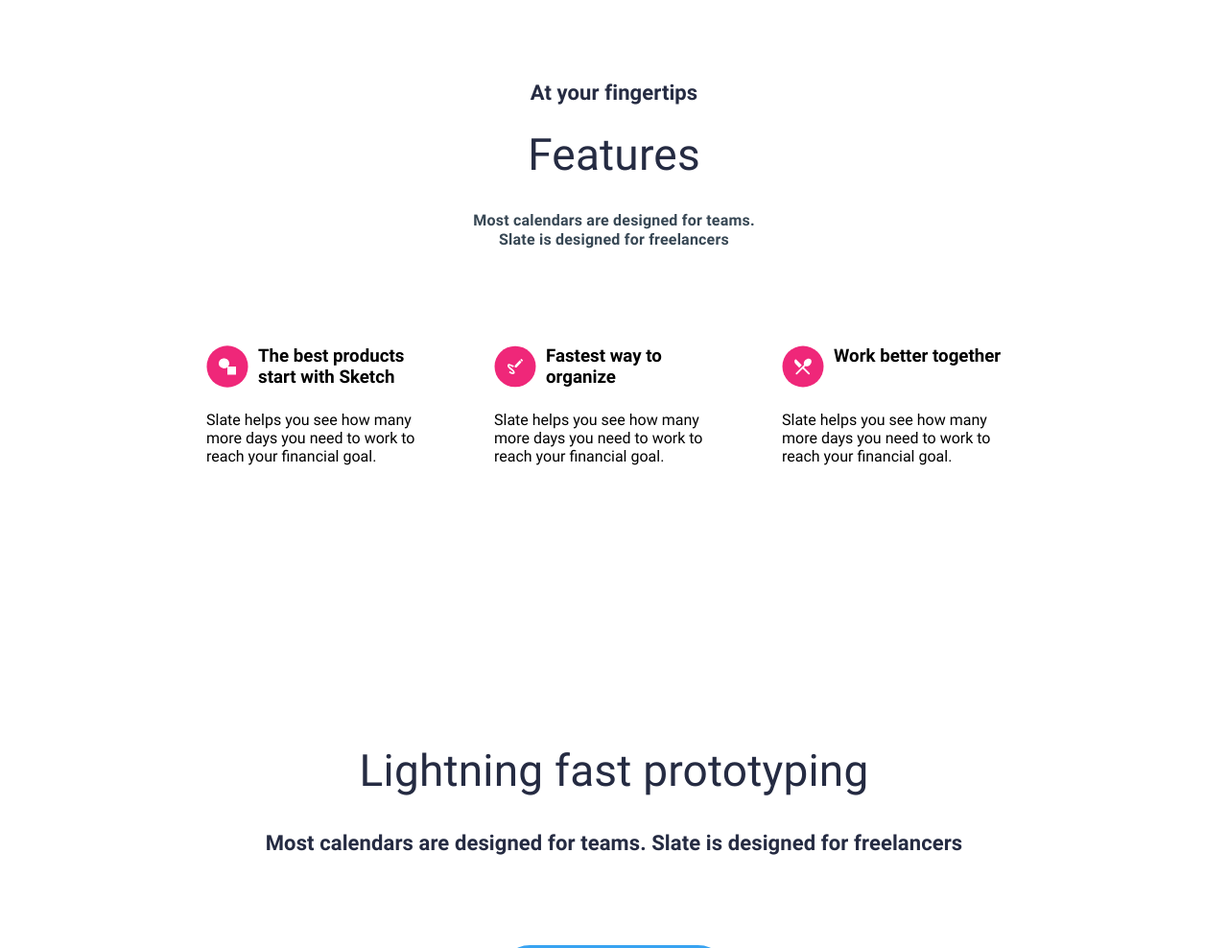
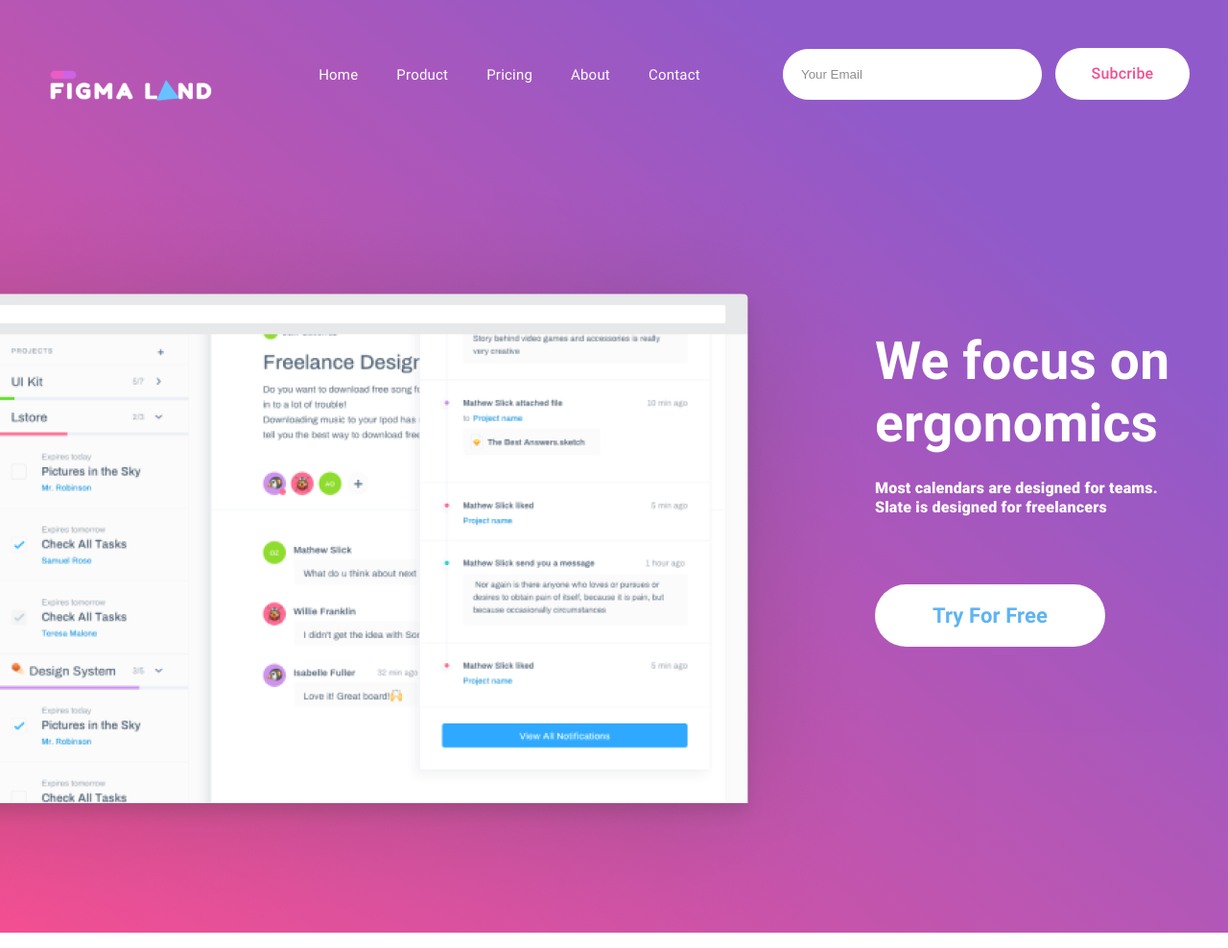
Before and after one commit to lattecoff/9_figma_land, a website: page source/pages/index.html in a window 1280 px wide. Shown: the top 988 px of the page at 96% size. Drawn offline with nearby package versions, Linux system fonts and the light colour scheme; files that its build step writes are made by us from their sources; files whose address does not match are found by name.

Commit message:
Started section heaader. Added logo, menu bar, button and text.

```diff
--- a/source/pages/index.html
+++ b/source/pages/index.html
@@ -8,6 +8,47 @@
 	<title>Figma Land</title>
 </head>
 <body>
+	<header class="header">
+		<div class="bg-botton">
+			<div class="bg-top">
+				<div class="top-panel">
+					<div class="main-lofo">
+						<img src="../img/main-logo.png" alt="логотип компании">
+					</div>
+					<div class="nav-bar">
+						<nav class="nav-bar__items">
+							<ul>
+								<li class="nav_item">Home</li>
+								<li class="nav_item">Product</li>
+								<li class="nav_item">Pricing</li>
+								<li class="nav_item">About</li>
+								<li class="nav_item">Contact</li>
+							</ul>
+						</nav>
+					</div>
+					<form class="subcribe" action="#">
+						<input required type="email" name="client-email" placeholder="Your Email">
+						<button class="btn_subcribe">Subcribe</button>
+					</form>
+				</div>
+				<div class="application">
+					<div class="app-image">
+						<img src="../img/browser.png" alt="приложение">
+					</div>
+					<div class="app-text">
+						<h1 class="title">We focus on<br>ergonomics</h1>
+						<p class="desc">Most calendars are designed for teams.<br>Slate is designed for freelancers</p>
+						<div class="btn">
+							<h3 class="inscription"><a href="#">Try For Free</a></h3>
+						</div>
+					</div>
+				</div>
+			</div>
+		</div>
+
+	</header>
+
+
 	<section class="features">
 		<div class="container">
 			<h3 class="subtitle-top">At your fingertips</h3>
--- a/source/styles/main.scss
+++ b/source/styles/main.scss
@@ -2,6 +2,123 @@
 	box-sizing: border-box;
 	margin: 0;
 	padding: 0;
+}
+
+.header {
+	.bg-botton {
+		background: linear-gradient(221.41deg, #EC007F 10.08%, rgba(0, 148, 231, 0.69) 98.73%);
+		opacity: 0.81;
+
+		.bg-top {
+			background: linear-gradient(39.97deg, #EF2779 0.79%, #7834BE 79.29%);
+
+			.top-panel {
+				display: flex;
+				justify-content: space-between;
+				flex-wrap: wrap;
+				padding: 50px 40px 50px;
+
+				.nav-bar {
+					&__items{
+						ul {
+							display: flex;
+							padding-top: 15px;
+							list-style: none;
+
+							.nav_item {
+								padding: 0 20px;
+								font-family: 'Roboto';
+								font-style: normal;
+								font-weight: 400;
+								font-size: 15px;
+								line-height: 27px;
+								text-align: center;
+								letter-spacing: 0.2px;
+								color: #FFFFFF;
+							}
+						}
+					}
+				}
+
+				.subcribe {
+					input {
+						width: 270px;
+						margin-bottom: 30px;
+						padding: 18px;
+
+						background: #FFFFFF;
+						border: 1px solid #FFFFFF;
+						box-sizing: border-box;
+						border-radius: 39px;
+					}
+
+					.btn_subcribe {
+						width: 140px;
+						height: 54px;
+						margin-left: 10px;
+						align-items: center;
+						background: #FFFFFF;
+						border: solid 1px #FFFFFF;
+						border-radius: 35px;
+
+						font-family: 'Roboto';
+						font-style: normal;
+						font-weight: 500;
+						font-size: 16px;
+						line-height: 16px;
+						letter-spacing: 0.2px;
+						color: #EF2779;
+					}
+				}
+			}
+
+			.application {
+				display: flex;
+				justify-content: start;
+				.app-text {
+					padding-top: 160px;
+					font-family: 'Roboto';
+					font-style: normal;
+					font-weight: 900;
+
+					.title {
+						font-size: 55px;
+						line-height: 65px;
+						letter-spacing: 0.2px;
+						color: #FFFFFF;
+					}
+
+					.desc {
+						padding: 25px 0 70px;
+						font-size: 16px;
+						line-height: 20px;
+						letter-spacing: 0.2px;
+						color: #FFFFFF;
+					}
+
+					.btn {
+						width: 240px;
+						height: 65px;
+						padding: 16px 0px;
+						text-align: center;
+						background: #FFFFFF;
+						border-radius: 35px;
+
+						.inscription a {
+							font-family: 'Roboto';
+							font-style: normal;
+							font-weight: 700;
+							font-size: 22px;
+							line-height: 33px;
+							letter-spacing: 0.1px;
+							text-decoration: none;
+							color: #38A3F1;
+						}
+					}
+				}
+			}
+		}
+	}
 }
 
 .features {
@@ -593,6 +710,7 @@
 					align-items: center;
 					color: #ffffff;
 					background: #EF2779;
+					border: solid 1px #EF2779;
 					border-radius: 35px;
 				}
 			}
```
Also changed, not shown: source/img/browser.png (added), source/img/header-botton.png (added), source/img/header-top.png (added), source/img/main-logo.png (added), source/img/main-logo.svg (renamed from source/img/Rectangle 4.svg).
